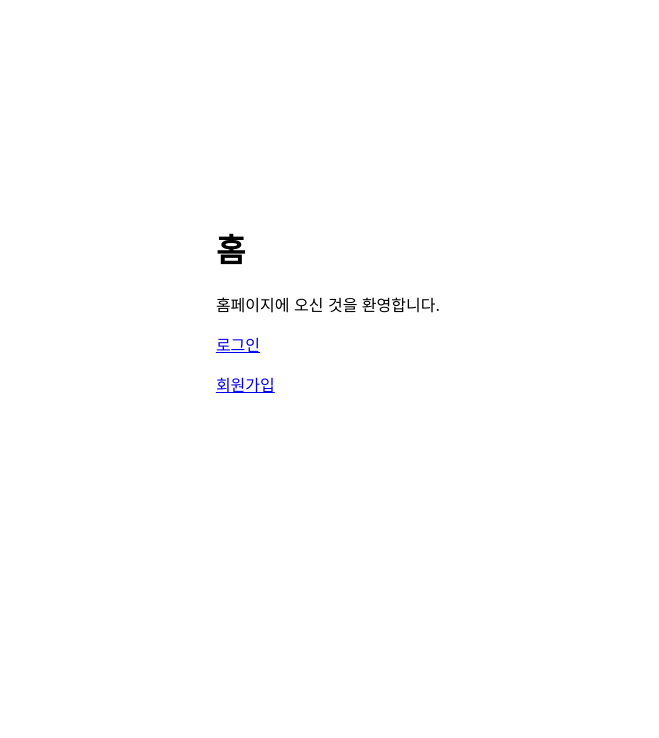
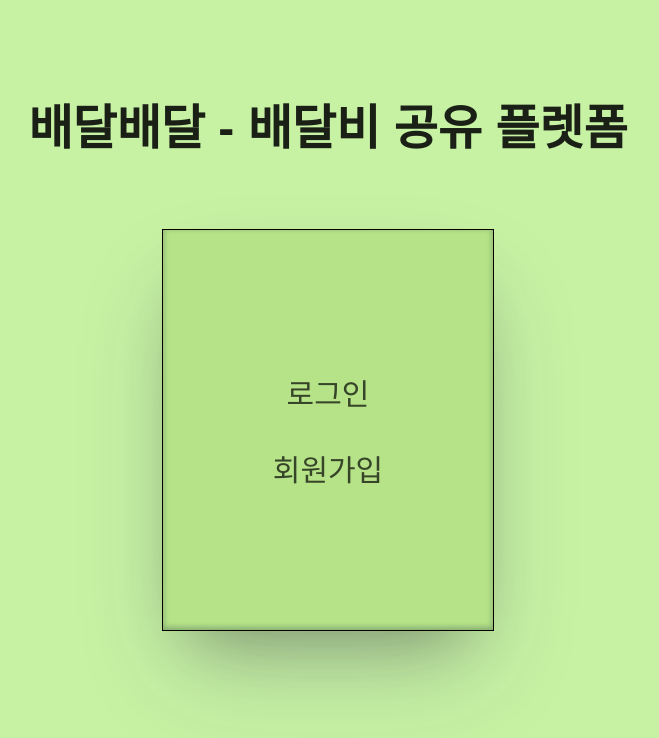
Before and after one commit to seokjin0706/baedal-baedal, a React (Create React App) app in the folder FrontEnd/: page / in a window 1280 px wide. Shown: the top 738 px of the page, without its empty margins (312-971 px from the left). Built offline with nearby package versions, Linux system fonts and the light colour scheme.

Commit message:
session 완료

```diff
--- a/FrontEnd/src/App.js
+++ b/FrontEnd/src/App.js
@@ -9,6 +9,8 @@ import UserDetail from "./pages/UserDetail";
 function App() {
   return (
     <Routes>
+      @import
+      url('https://fonts.googleapis.com/css2?family=Noto+Sans+KR&display=swap');
       <Route path="/" element={<Home />} />
       <Route path="/PostCreate" element={<PostCreate />} />
       <Route path="/UserDetail" element={<UserDetail />} />
--- /dev/null
+++ b/FrontEnd/src/css/Home.css
@@ -0,0 +1,52 @@
+body {
+  padding: 0;
+  margin: 0;
+  box-sizing: border-box;
+  background-color: #C7F2A4;
+  font-family: "Noto Sans KR", sans-serif;
+}
+
+.contanier-home {
+  width: 100%;
+  height: 100%;
+  display: flex;
+  flex-direction: column;
+  align-items: center;
+  margin-top: 10rem;
+  margin-bottom: 5rem;
+}
+
+.contanier-home .home-title {
+  font-size: 3rem;
+  color: rgba(0, 0, 0, 0.87);
+}
+
+.contanier-home .section-home {
+  box-shadow: rgba(50, 50, 93, 0.25) 0px 50px 100px -20px, rgba(0, 0, 0, 0.3) 0px 30px 60px -30px, rgba(10, 37, 64, 0.35) 0px -2px 6px 0px inset;
+  background-color: #B6E388;
+  margin-top: 30px;
+  border: 1px solid black;
+  display: flex;
+  align-items: center;
+  justify-content: center;
+  width: 55%;
+  height: 400px;
+}
+
+.contanier-home .section-home .content-textBox {
+  display: flex;
+  align-items: center;
+  flex-direction: column;
+  text-align: center;
+}
+
+.contanier-home .section-home .content-textBox a {
+  color: rgba(0, 0, 0, 0.7);
+  text-decoration: none;
+  font-size: 30px;
+}
+
+.contanier-home .section-home .content-textBox a:hover {
+  font-size: 35px;
+  color: rgba(0, 0, 0, 0.88);
+}/*# sourceMappingURL=Home.css.map */
--- /dev/null
+++ b/FrontEnd/src/css/Home.scss
@@ -0,0 +1,47 @@
+body {
+    padding: 0;
+    margin: 0;
+    box-sizing: border-box;
+    background-color: #C7F2A4;
+    font-family: "Noto Sans KR", sans-serif;
+  }
+
+  .contanier-home {
+    width: 100%;
+    height: 100%;
+    display: flex;
+    flex-direction: column;
+    align-items: center;
+    margin-top: 10rem;
+    margin-bottom: 5rem;
+  }
+  .contanier-home .home-title {
+    font-size: 3rem;
+    color: rgba(0, 0, 0, 0.87);
+  }
+  .contanier-home .section-home {
+    box-shadow: rgba(50, 50, 93, 0.25) 0px 50px 100px -20px, rgba(0, 0, 0, 0.3) 0px 30px 60px -30px, rgba(10, 37, 64, 0.35) 0px -2px 6px 0px inset;
+    background-color: #B6E388;
+    margin-top: 30px;
+    border: 1px solid black;
+    display: flex;
+    align-items: center;
+    justify-content: center;
+    width: 55%;
+    height: 400px;
+  }
+  .contanier-home .section-home .content-textBox {
+    display: flex;
+    align-items: center;
+    flex-direction: column;
+    text-align: center;
+  }
+  .contanier-home .section-home .content-textBox a {
+    color: rgba(0, 0, 0, 0.7);
+    text-decoration: none;
+    font-size: 30px;
+  }
+  .contanier-home .section-home .content-textBox a:hover {
+    font-size: 35px;
+    color: rgba(0, 0, 0, 0.88);
+  }
--- a/FrontEnd/src/css/UserDetail.css
+++ b/FrontEnd/src/css/UserDetail.css
@@ -20,7 +20,7 @@ body {
   align-items: center;
   box-shadow: rgba(0, 0, 0, 0.35) 0px 5px 15px;
 }
-.Con-userDetail .Container-userDetail .Container-userId {
+.Con-userDetail .Container-userDetail #Container-userId {
   font-size: 35px;
-  margin-right: 4rem;
+  margin-right: 3rem;
 }/*# sourceMappingURL=UserDetail.css.map */
--- a/FrontEnd/src/css/UserDetail.scss
+++ b/FrontEnd/src/css/UserDetail.scss
@@ -20,9 +20,9 @@ body{
         justify-content: center;
         align-items: center;
         box-shadow: rgba(0, 0, 0, 0.35) 0px 5px 15px;
-        .Container-userId{
+        #Container-userId{
             font-size: 35px;
-            margin-right: 4rem;
+            margin-right: 3rem;
         }
     }
 }
--- a/FrontEnd/src/pages/HomePage.js
+++ b/FrontEnd/src/pages/HomePage.js
@@ -1,11 +1,19 @@
+import "../css/Home.css";
+
 const Home = () => {
   return (
     <div>
-      <h1>홈</h1>
-      <p>홈페이지에 오신 것을 환영합니다.</p>
-      <a href="http://localhost:3000/login">로그인</a>
-      <p />
-      <a href="http://localhost:3000/register">회원가입</a>
+      <div class="contanier-home">
+        <h2 class="home-title">배달배달 - 배달비 공유 플렛폼</h2>
+        <div class="section-home">
+          <div class="content-textBox">
+            <a href="http://localhost:3000/login">로그인</a>
+            <p />
+            <a href="http://localhost:3000/register">회원가입</a>
+          </div>
+          <div class="content-imgBox"></div>
+        </div>
+      </div>
     </div>
   );
 };
--- a/FrontEnd/src/pages/LoginPage.js
+++ b/FrontEnd/src/pages/LoginPage.js
@@ -20,12 +20,22 @@ const Login = () => {
 
       console.log("로그인성공");
       //session 저장 Start
+
+      sessionStorage.setItem("userID", session.userID); //뒤에 값들을 json에서 빼오면됨  //아마도 ... session.userID
+      sessionStorage.setItem("passWord", session.passWord); //session.passWord
+      sessionStorage.setItem("userName", session.UserName); //session.UserName
+      sessionStorage.setItem("phoneNumber", session.Number); //session.Number
+      sessionStorage.setItem("adress", session.adress); //session.adress
+      sessionStorage.setItem("nickName", session.nickName); //session.nickName
+
+      /* // 임시 저장용
       sessionStorage.setItem("userID", "userID"); //뒤에 값들을 json에서 빼오면됨  //아마도 ... session.userID
       sessionStorage.setItem("passWord", "password"); //session.passWord
       sessionStorage.setItem("userName", "오바자"); //session.UserName
       sessionStorage.setItem("phoneNumber", "Number"); //session.Number
       sessionStorage.setItem("adress", "adress"); //session.adress
       sessionStorage.setItem("nickName", "닉네임"); //session.nickName
+      */
       //session 저장 End
       document.location.href = "/List"; //리스트 페이지로 이동
     });
--- a/FrontEnd/src/pages/Post.js
+++ b/FrontEnd/src/pages/Post.js
@@ -6,8 +6,8 @@ const Post = ({ posts }) => {
       <div>
         {posts.map((post) => {
           return (
-            <div className="list-title" key={post.id}>
-              {post.title}
+            <div className="list-title" key={post.postID}>
+              {post.postID}
             </div>
           );
         })}
@@ -15,7 +15,7 @@ const Post = ({ posts }) => {
       <div>
         {posts.map((post) => {
           return (
-            <div key={post.id} className="list-content">
+            <div key={post.postID} className="list-content">
               {post.content}
             </div>
           );
@@ -24,7 +24,7 @@ const Post = ({ posts }) => {
       <div>
         {posts.map((post) => {
           return (
-            <div key={post.id} className="list-nickName">
+            <div key={post.postID} className="list-nickName">
               {post.nickName}
             </div>
           );
--- a/FrontEnd/src/pages/PostList.js
+++ b/FrontEnd/src/pages/PostList.js
@@ -9,20 +9,20 @@ const Posts = () => {
   let sessionStorage = window.sessionStorage;
   let userID;
   let passWord;
-
+  let url = "http://127.0.0.1:3001/post";
   useEffect(() => {
     //잠깐임시
+    /*
     sessionStorage.setItem("userID", "userSJ"); //뒤에 값들을 json에서 빼오면됨  //아마도 ... session.userID
     sessionStorage.setItem("passWord", "p123"); //session.passWord
     sessionStorage.setItem("userName", "오바자"); //session.UserName
     sessionStorage.setItem("phoneNumber", "Number"); //session.Number
     sessionStorage.setItem("adress", "adress"); //session.adress
     sessionStorage.setItem("nickName", "닉네임"); //session.nickName
+    */
     //잠깐임시
 
-    axios
-      .get("https://my-json-server.typicode.com/typicode/demo/posts")
-      .then((response) => {
+    axios.get(url).then((response) => {
       setPosts(response.data);
       userID = sessionStorage.getItem("userID");
       passWord = sessionStorage.getItem("passWord");
```
Also changed, not shown: 1 other file (tests, documents, lock files or other folders). Lines whose indentation alone changed are shown as unchanged.
